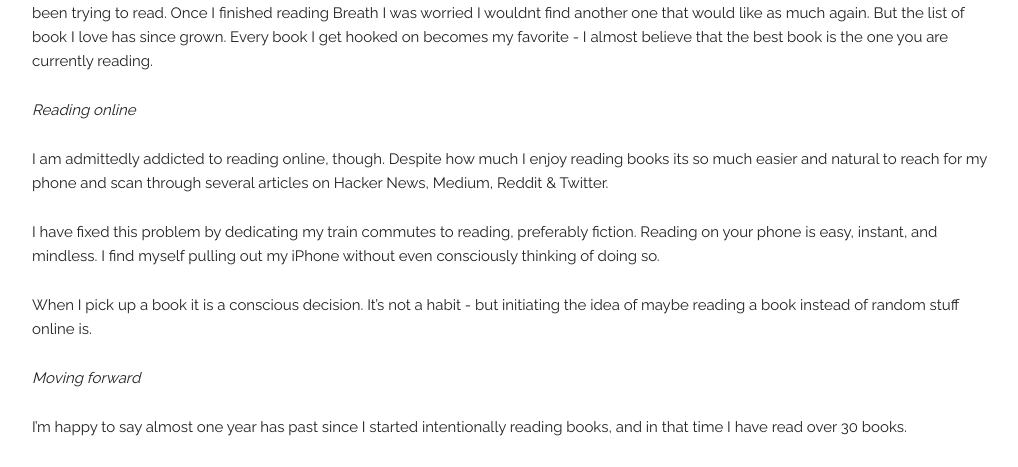
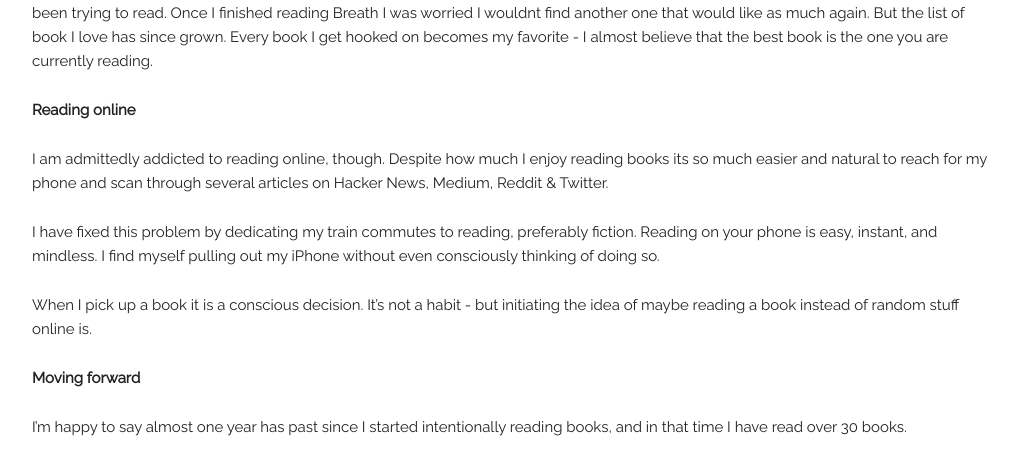
Before and after one commit to rotub/rotub.github.io, a Jekyll site: the page built from _posts/2013-04-28-smartphones-vs-books.md, in a window 1280 px wide and 1397 px high. Shown: the part 562-1029 px from the top of the window, without its empty margins (128-1146 px from the left). Built offline with Jekyll 4.4.1, drawn with Linux system fonts in a browser that asks for light colours; nearby versions of some CDN libraries.

```diff
--- a/_posts/2013-04-28-smartphones-vs-books.md
+++ b/_posts/2013-04-28-smartphones-vs-books.md
@@ -18,7 +18,7 @@ I would very happily read bits and pieces of everything, but when it came to foc
 However, it only took one personally recommended novel (Breath by Tim Winton) for me to get hooked. I finally looked forward to reading every day to discover what would happen next. I realize now that it's not that I didn't like reading - it was that I didn't like the books I had been trying to read.
 Once I finished reading Breath I was worried I wouldnt find another one that would like as much again. But the list of book I love has since grown. Every book I get hooked on becomes my favorite - I almost believe that the best book is the one you are currently reading.
 
-*Reading online*
+**Reading online**
 
 I am admittedly addicted to reading online, though. Despite how much I enjoy reading books its so much easier and natural to reach for my phone and scan through several articles on Hacker News, Medium, Reddit & Twitter.
 
@@ -26,7 +26,7 @@ I have fixed this problem by dedicating my train commutes to reading, preferably
 
 When I pick up a book it is a conscious decision. It's not a habit - but initiating the idea of maybe reading a book instead of random stuff online is.
 
-*Moving forward*
+**Moving forward**
 
 I’m happy to say almost one year has past since I started intentionally reading books, and in that time I have read over
 30 books.
```
